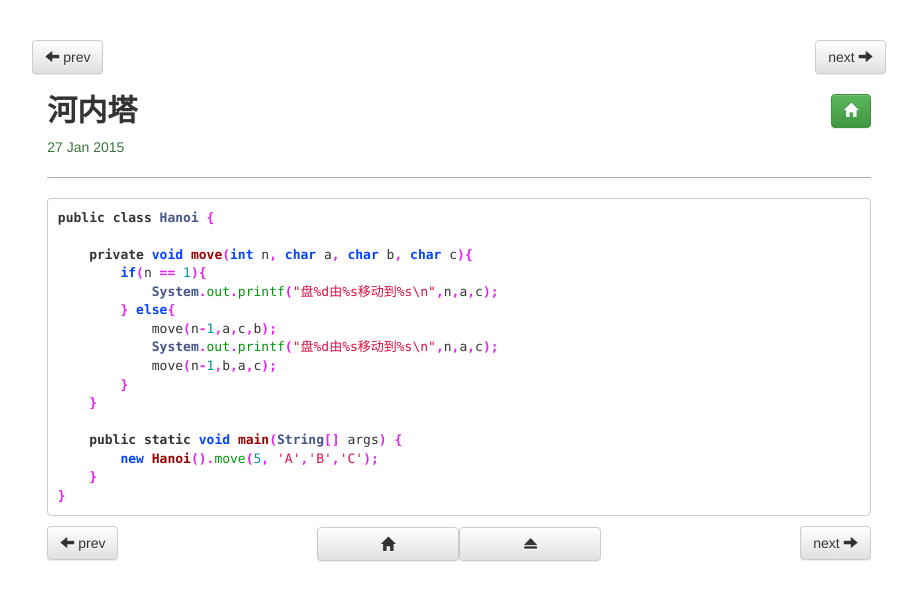
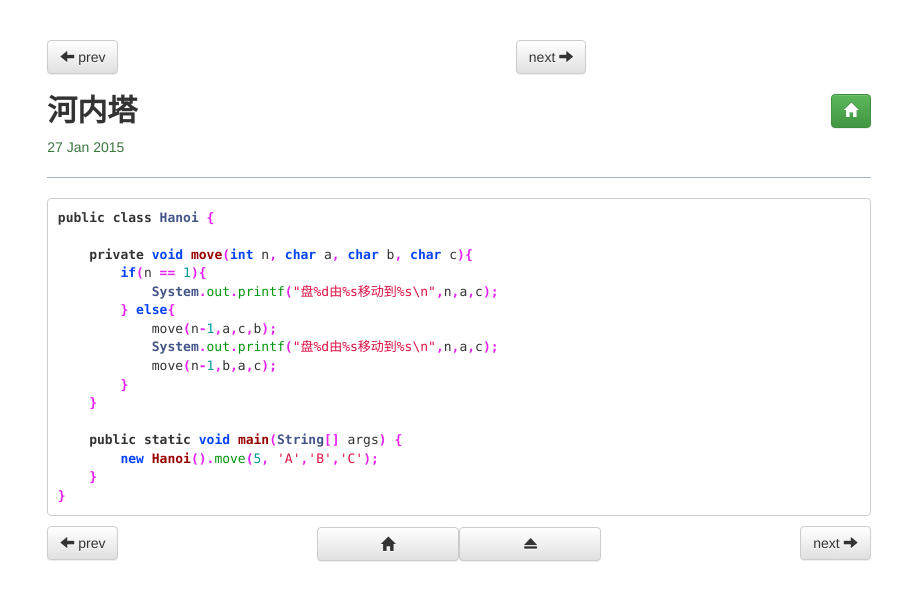
Before and after one commit to bit-ranger/blog, a Jekyll site: the page built from _posts/2015-01-27-hanoi.md, in a window 1280 px wide. Shown: the top 601 px of the page, without its empty margins (181-1098 px from the left). Built offline with Jekyll 4.4.1, drawn with Linux system fonts in a browser that asks for light colours; nearby versions of some CDN libraries; Markdown is read by kramdown in place of the engine named in the settings.

Commit message:
Update default.html

```diff
--- a/_layouts/default.html
+++ b/_layouts/default.html
@@ -18,21 +18,21 @@
 　　	    <div class="row">
 	        <div class="col-lg-8 col-lg-offset-2 col-md-10 col-md-offset-1">
 	            <div class="row">
-                        <span >
+                        <span class="col-lg-4 col-md-4 col-sm-4 col-xs-4">
                     	    {% if page.next.url != null and page.next.url != '' %}
-                    	        <a href="{{ page.next.url }}" class="btn btn-default pull-left">
+                    	        <a href="{{ page.next.url }}" class="btn btn-{{ site.navSkin }} circular-corner pull-left">
                     	    {% endif %}
                     	    {% if page.next.url == null or page.next.url == '' %}
-                    	        <a href="javascript:void(0);" class="btn btn-default pull-left disabled">
+                    	        <a href="javascript:void(0);" class="btn btn-{{ site.navSkin }} circular-corner pull-left disabled">
                     	    {% endif %}
                     	    <span class="glyphicon glyphicon-arrow-left" aria-hidden="true"></span> prev</a>
                     	</span>
-			<span >
+			<span class="col-lg-4 col-md-4 col-sm-4 col-xs-4">
                     	    {% if page.previous.url != null and page.previous.url != '' %}
-                    	        <a href="{{ page.previous.url }}" class="btn btn-default pull-right">
+                    	        <a href="{{ page.previous.url }}" class="btn btn-{{ site.navSkin }} circular-corner pull-right">
                     	    {% endif %}
                     	    {% if page.previous.url == null or page.previous.url == '' %}
-                    	        <a href="javascript:void(0);" class="btn btn-default pull-right disabled">
+                    	        <a href="javascript:void(0);" class="btn btn-{{ site.navSkin }} circular-corner pull-right disabled">
                     	    {% endif %}
                     	    next <span class="glyphicon glyphicon-arrow-right" aria-hidden="true"></span></a>
                     	</span>
@@ -46,25 +46,25 @@
                     <div class="row">
                         <span class="col-lg-4 col-md-4 col-sm-4 col-xs-4">
                     	    {% if page.next.url != null and page.next.url != '' %}
-                    	        <a href="{{ page.next.url }}" class="btn btn-default pull-left">
+                    	        <a href="{{ page.next.url }}" class="btn btn-{{ site.navSkin }} circular-corner pull-left">
                     	    {% endif %}
                     	    {% if page.next.url == null or page.next.url == '' %}
-                    	        <a href="javascript:void(0);" class="btn btn-default pull-left disabled">
+                    	        <a href="javascript:void(0);" class="btn btn-{{ site.navSkin }} circular-corner pull-left disabled">
                     	    {% endif %}
                     	    <span class="glyphicon glyphicon-arrow-left" aria-hidden="true"></span> prev</a>
                     	</span>
                     	<span class="col-lg-4 col-md-4 col-sm-4 col-xs-4">
                     	    <div class="row">
-				<a href="/" class="btn btn-default glyphicon glyphicon-home col-lg-6 col-md-6 col-sm-6 hidden-xs"></a>
-				<a href="#" class="btn btn-default glyphicon glyphicon-eject col-lg-6 col-md-6 col-sm-6 col-xs-12"></a>
+				<a href="/" class="btn btn-{{ site.navSkin }} circular-corner glyphicon glyphicon-home col-lg-6 col-md-6 col-sm-6 hidden-xs"></a>
+				<a href="#" class="btn btn-{{ site.navSkin }} circular-corner glyphicon glyphicon-eject col-lg-6 col-md-6 col-sm-6 col-xs-12"></a>
 			    </div>
 			</span >
 			<span class="col-lg-4 col-md-4 col-sm-4 col-xs-4">
                     	    {% if page.previous.url != null and page.previous.url != '' %}
-                    	        <a href="{{ page.previous.url }}" class="btn btn-default pull-right">
+                    	        <a href="{{ page.previous.url }}" class="btn btn-{{ site.navSkin }} circular-corner pull-right">
                     	    {% endif %}
                     	    {% if page.previous.url == null or page.previous.url == '' %}
-                    	        <a href="javascript:void(0);" class="btn btn-default pull-right disabled">
+                    	        <a href="javascript:void(0);" class="btn btn-{{ site.navSkin }} circular-corner pull-right disabled">
                     	    {% endif %}
                     	    next <span class="glyphicon glyphicon-arrow-right" aria-hidden="true"></span></a>
                     	</span>
```
